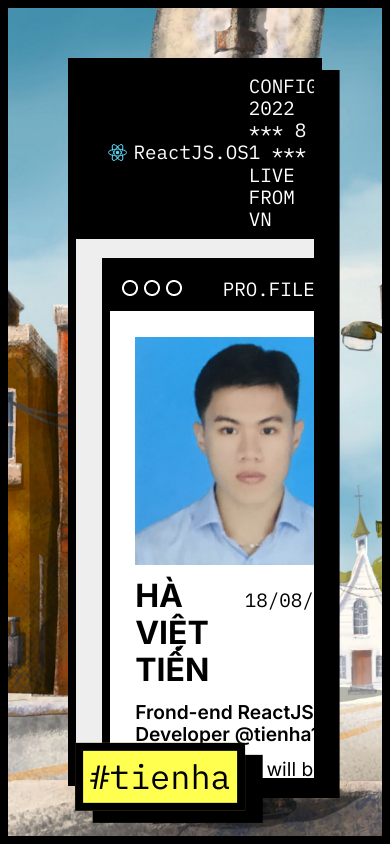
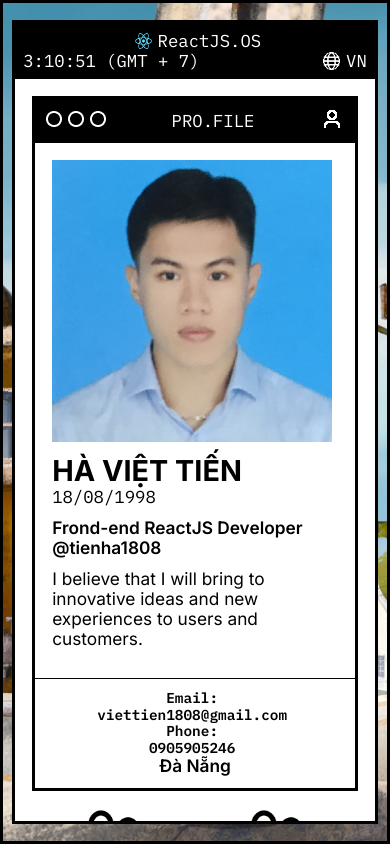
Before and after one commit to tienha1808/portfolio, a React (Create React App) app: page / in a window 390 px wide. Built offline with nearby package versions, Linux system fonts and the light colour scheme.

Commit message:
update responsive

```diff
--- a/public/index.html
+++ b/public/index.html
@@ -4,7 +4,7 @@
   <meta charset="UTF-8">
   <meta http-equiv="X-UA-Compatible" content="IE=edge">
   <meta name="viewport" content="width=device-width, initial-scale=1.0">
-  <title>Document</title>
+  <title>Ha Viet Tien | Portfolio</title>
 </head>
 <body>
   <noscript>You need to enable JavaScript to run this app.</noscript>
--- a/src/components/Header.tsx
+++ b/src/components/Header.tsx
@@ -21,20 +21,20 @@ function Header() {
     return (
         <>
             <header className={cx('container', 'navbar fs-3')}>
-                <div className={cx('navbar--start', 'l-2')}>
+                <div className={cx('navbar--start', 'c-12 m-6 l-2')}>
                     <div className={cx('navbar--icon')}>
                         <img style={{width: '100%', height: '100%'}} src={reactIcon} alt="" />
                     </div>
                     ReactJS.OS
                 </div>
-                <div className='l-6 fs-3'>
+                <div className={cx('navbar--center', 'c-0 m-0 l-6 fs-3')}>
                     CONFIG {date?.getFullYear()} *** {date?.getMonth()} {date?.getDay()} *** LIVE FROM VN
                 </div>
-                <div className={cx('navbar--end', 'l-3')}>
-                    <div className='l-8'>
+                <div className={cx('navbar--end', 'c-12 m-6 l-3')}>
+                    <div className='c-9 m-8 l-8'>
                         {date?.getHours()}:{date?.getMinutes()}:{date?.getSeconds()} (GMT + 7)
                     </div>
-                    <div className={cx('navbar--local', 'l-4')}>
+                    <div className={cx('navbar--local', 'c-3 m-4 l-4')}>
                         <div className={cx('navbar--icon')}>
                             <img style={{width: '100%', height: '100%'}} src={globalIcon} alt="" />
                         </div>
--- a/src/components/Home.tsx
+++ b/src/components/Home.tsx
@@ -28,7 +28,7 @@ function Home() {
     return (
         <>
             <div className={cx('container')}>
-                <div className={cx('profile', 'shadow l-6')}>
+                <div className={cx('profile', 'shadow c-12 m-12 l-6')}>
                     <nav className={cx('profile--navbar', 'navbar fs-3')}>
                         <div>
                             <img style={{width: '100%', height: '100%'}} src={compIcon} alt="" />
@@ -39,10 +39,10 @@ function Home() {
                         </div>
                     </nav>
                     <div className={cx('profile--content', 'row')}>
-                        <div className='col l-4'>
-                            <img className={cx('profile--content__avatarIMG', 'l-8')} src={avatarIMG} alt="" />
+                        <div className='col c-12 m-4 l-4'>
+                            <img style={{width: '100%', height: '100%', objectFit: 'cover'}} src={avatarIMG} alt="" />
                         </div>
-                        <div className='col l-8'>
+                        <div className='col c-12 m-8 l-8'>
                             <div className={cx('profile--content__text')}>
                                 <div className='fs-2 fw-bold ff-inter'>
                                     {tienha.name.toUpperCase()}&nbsp;
@@ -60,33 +60,33 @@ function Home() {
                         </div>
                     </div>
                     <div className={cx('contact')}>
-                        <ul className='l-6 fs-5 fw-semibold'>
+                        <ul className='c-12 m-6 l-6 fs-4 fw-semibold'>
                             <li className='row'>
-                                <div className='col l-2'>
+                                <div className='col c-12 m-4 l-4'>
                                     Email:
                                 </div>
-                                <div className='col l-10'>
+                                <div className='col c-12 m-8 l-8'>
                                     {tienha.email}
                                 </div>
                             </li>
                             <li className='row'>
-                                <div className='col l-2'>
+                                <div className='col c-12 m-4 l-4'>
                                     Phone:
                                 </div>
-                                <div className='col l-10'>
+                                <div className='col c-12 m-8 l-8'>
                                     {tienha.phone}
                                 </div>
                             </li>
                         </ul>
-                        <div className='fs-4 fw-semibold ff-inter'>
+                        <div className='fs-3 fw-semibold ff-inter'>
                             {tienha.address}
                         </div>
                     </div>
                 </div>
-                <div className={cx('projects', 'l-4')}>
+                <div className={cx('projects', 'c-12 m-12 l-4')}>
                     <ul className='row'>
                         {projects.map(project => (
-                            <li key={project.id} className={cx('project', 'col l-4')}>
+                            <li key={project.id} className={cx('project', 'col c-6 m-3 l-4')}>
                                 <button
                                     className={cx('project--button', 'l-12')}
                                     title='Double Click to Open File'
@@ -108,7 +108,7 @@ function Home() {
                 </div>
             </div>
             <div className={cx('container', 'col2')}>
-                <div className={cx('skills', 'shadow l-3')}>
+                <div className={cx('skills', 'shadow m-12 l-3')}>
                     <nav className={cx('skills--navbar', 'navbar fs-3')}>
                         <div>
                             <img style={{width: '100%', height: '100%'}} src={compIcon} alt="" />
@@ -119,16 +119,16 @@ function Home() {
                         </div>
                     </nav>
                     <div className={cx('skills--content')}>
-                        <ul className='row'>
+                        <ul className={cx('row', 'skills--icons')}>
                             {skills.map(skill => (
-                                <li className={cx('col l-3', 'skills--icon')}>
+                                <li className={cx('col c-3 m-1 l-3', 'skills--icon')}>
                                     <img style={{width: '100%', height: '100%'}} src={skill.icon} alt="" />
                                 </li>
                             ))}
                         </ul>
                     </div>
                 </div>
-                <div className='l-5'>
+                <div className='m-12 l-5'>
                     <Project project={project} setProject={setProject} />
                 </div>
             </div>
--- a/src/data/projects.ts
+++ b/src/data/projects.ts
@@ -48,6 +48,6 @@ export const projects: Array<Project> = [
         platform: 'ReactJS',
         descripte: '',
         source: 'https://github.com/tienha1808/portfolio',
-        page: '',
+        page: 'https://portfolio-tienha1808.vercel.app/',
     },
 ]
--- a/src/styles/Header.module.scss
+++ b/src/styles/Header.module.scss
@@ -18,6 +18,7 @@
     }
     &--end {
         display: flex;
+        flex-wrap: wrap;
         align-items: center;
         justify-content: space-between;
     }
@@ -37,3 +38,22 @@
         }
     }
 }
+
+@media (max-width: 769px) {
+    .container {
+        padding: {
+            right: 1.2rem;
+            left: 1.2rem;
+        }
+    }
+    .navbar {
+        &--start {
+            justify-content: center;
+        }
+        &--local {
+            &::before {
+                display: none;
+            }
+        }
+    }
+}
--- a/src/styles/Home.module.scss
+++ b/src/styles/Home.module.scss
@@ -1,8 +1,8 @@
 .container {
     display: flex;
+    flex-wrap: wrap;
     align-items: flex-start;
     justify-content: space-between;
-
 }
 
 .col2 {
@@ -20,13 +20,9 @@
     &--content {
         padding: 3.2rem;
         justify-content: space-between;
-        &__avatarIMG {
-            width: 100%;
-            height: 100%;
-            object-fit: cover;
-        }
         &__text {
             display: flex;
+            flex-wrap: wrap;
             align-items: baseline;
             padding: {
                 top: 1.6rem;
@@ -82,9 +78,43 @@
 
 .contact {
     display: flex;
+    flex-wrap: wrap;
     align-items: center;
     justify-content: space-between;
     padding: 1.6rem 3.2rem;
     border-top: solid 0.2rem #000;
     background-color: #fff;
 }
+
+@media (max-width: 769px) {
+    .profile {
+        &--content {
+            padding: 2.4rem;
+        }
+    }
+    .projects {
+        margin-top: 2rem;
+    }
+    .contact {
+        text-align: center;
+        justify-content: center;
+    }
+    .col2 {
+        margin: 1.6rem 0;
+    }
+}
+
+@media (max-width: 1367px) {
+    .project {
+        justify-content: center;
+    }
+    .skills {
+        order: 1;
+        &--content {
+            padding: 0.8rem;
+        }
+        &--icons {
+            justify-content: center;
+        }
+    }
+}
--- a/src/styles/Layout.module.scss
+++ b/src/styles/Layout.module.scss
@@ -31,3 +31,30 @@
         padding: 2.4rem 3.2rem;
     }
 }
+
+@media (max-width: 769px) {
+    .container {
+        padding: 1.2rem 0.4rem;
+    }
+    .wrapper {
+        background-color: #fff;
+        background-image: none;
+        &--content {
+            padding: 0.8rem 1.2rem;
+        }
+    }
+}
+
+@media (max-width: 1367px) {
+    .container {
+        padding: 2.4rem 1.2rem;
+        &::after {
+            display: none;
+        }
+    }
+    .wrapper {
+        &--content {
+            padding: 2.4rem;
+        }
+    }
+}
--- a/src/styles/Project.module.scss
+++ b/src/styles/Project.module.scss
@@ -34,3 +34,16 @@
         }
     }
 }
+
+@media (max-width: 1367px) {
+    .project {
+        margin: 1.6rem 0;
+        &--content {
+            text-align: center;
+            &__icon {
+                display: flex;
+                justify-content: center;
+            }
+        }
+    }
+}
--- a/src/styles/global.scss
+++ b/src/styles/global.scss
@@ -21,6 +21,7 @@ body {
     overflow: hidden;
     font: {
         size: 1.6rem;
+        family: 'Inter', sans-serif;
         family: 'IBM Plex Mono', monospace;
     }
     background: {
@@ -58,6 +59,7 @@ ul {
 
 .navbar {
     display: flex;
+    flex-wrap: wrap;
     align-items: center;
     justify-content: space-between;
     padding: {
@@ -67,3 +69,37 @@ ul {
     background-color: #000;
     color: #fff;
 }
+
+::-webkit-scrollbar {
+width: 1rem;
+}
+
+::-webkit-scrollbar-track {
+background: #fff;
+}
+
+::-webkit-scrollbar-thumb {
+background: #000;
+}
+
+@media (max-width: 769px) {
+    html {
+        font-size: 40%;
+    }
+    .shadow {
+        box-shadow: none;
+        border: solid 0.5rem #000;
+    }
+}
+
+@media (max-width: 1367px) {
+    html {
+        font-size: 45%;
+    }
+    .shadow {
+        box-shadow: none;
+    }
+    ::-webkit-scrollbar {
+        width: 0.5rem;
+    }
+}
```
Also changed, not shown: src/components/Project.tsx (+5 -5 lines).
